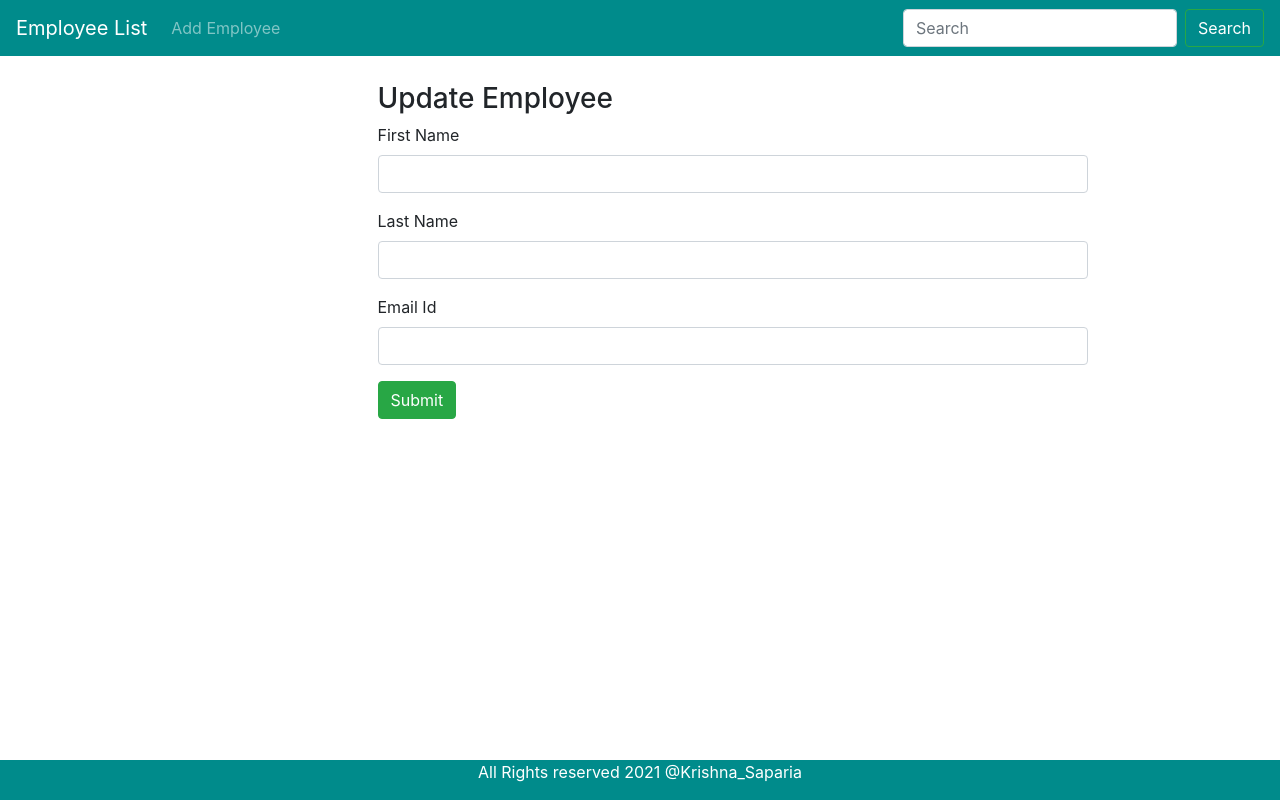
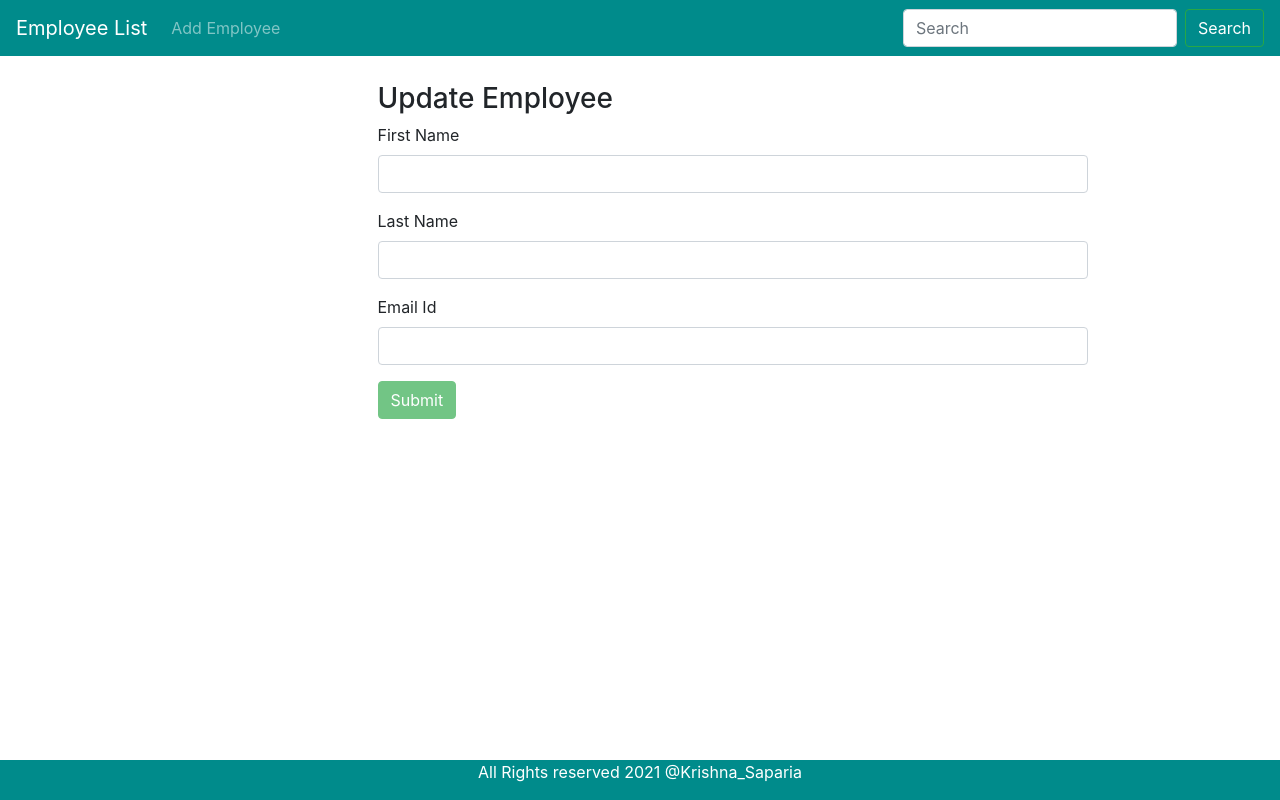
Before and after one commit to krishna-saparia/Employee-List-Frontend, an Angular app: page /update-employee/1 in a window 1280 px wide. Built offline with nearby package versions, Linux system fonts and the light colour scheme; no server answers.

Commit message:
Add validation in update employee.

```diff
--- a/src/app/create-employee/create-employee.component.ts
+++ b/src/app/create-employee/create-employee.component.ts
@@ -16,7 +16,6 @@ export class CreateEmployeeComponent implements OnInit {
     last_name: new FormControl('', Validators.required),
     emailID: new FormControl('', [Validators.required , Validators.email])
   });
-  submit = false;
   constructor(private employeeService: EmployeeService , private router: Router) { }
 
   ngOnInit(): void {
--- a/src/app/update-employee/update-employee.component.html
+++ b/src/app/update-employee/update-employee.component.html
@@ -1,24 +1,38 @@
 <div class="col-md-8 offset-md-3">
   <h3> Update Employee </h3>
-  <form (ngSubmit)="onSubmit()">
+  <form [formGroup]="form" (ngSubmit)="form.valid && onSubmit()">
     <div class="form-group">
       <label>First Name</label>
-      <input type="text" class="form-control" id="first_name"
-             [(ngModel)]="employee.first_name" name="first_name">
+      <input id="first_name" type="text" class="form-control"
+             [(ngModel)]="employee.first_name" formControlName="first_name" name="first_name"
+             [ngClass]="{ 'is-invalid': form.get('first_name').touched && form.get('first_name').invalid }"/>
+      <div class="invalid-feedback">
+        <div>First Name is required.</div>
+      </div>
     </div>
 
     <div class="form-group">
       <label>Last Name</label>
-      <input type="text" class="form-control" id="last_name"
-             [(ngModel)]="employee.last_name" name="last_name">
+      <input type="text" class="form-control" formControlName="last_name" id="last_name"
+             [(ngModel)]="employee.last_name" name="last_name"
+             [ngClass]="{ 'is-invalid': form.get('last_name').touched && form.get('last_name').invalid }"/>
+      <div class="invalid-feedback">
+        <div>Last Name is required.</div>
+      </div>
     </div>
 
     <div class="form-group">
       <label>Email Id</label>
-      <input type="text" class="form-control" id="emailID"
-             [(ngModel)]="employee.emailID" name="emailID">
+      <input type="text" class="form-control" id="emailID" formControlName="emailID"
+             [(ngModel)]="employee.emailID" name="emailID"
+             [ngClass]="{ 'is-invalid': form.get('emailID').touched && form.get('emailID').invalid }"/>
+      <div *ngIf="form.get('emailID').touched && form.get('emailID').invalid" class="invalid-feedback">
+        <div *ngIf="form.get('emailID').errors.required"> Email ID is required.</div>
+        <div *ngIf="form.get('emailID').errors.email">Email must be valid email address.</div>
+      </div>
     </div>
-
-    <button class="btn btn-success" type="submit">Submit</button>
+    <div class="form-group">
+      <button class="btn btn-success" type="submit" [disabled]="!form.valid">Submit</button>
+    </div>
   </form>
 </div>
--- a/src/app/update-employee/update-employee.component.ts
+++ b/src/app/update-employee/update-employee.component.ts
@@ -2,6 +2,7 @@ import { Component, OnInit } from '@angular/core';
 import {EmployeeService} from '../employee.service';
 import {Employee} from '../employee';
 import {ActivatedRoute, Router} from '@angular/router';
+import {FormBuilder, FormControl, FormGroup, Validators} from '@angular/forms';
 
 @Component({
   selector: 'app-update-employee',
@@ -11,6 +12,11 @@ import {ActivatedRoute, Router} from '@angular/router';
 export class UpdateEmployeeComponent implements OnInit {
   id: number;
   employee: Employee = new Employee();
+  form = new FormGroup({
+    first_name: new FormControl('', Validators.required),
+    last_name: new FormControl('', Validators.required),
+    emailID: new FormControl('', [Validators.required , Validators.email])
+  });
   constructor(private employeeService: EmployeeService , private activeRoute: ActivatedRoute , private router: Router) { }
 
   ngOnInit(): void {
@@ -30,5 +36,6 @@ export class UpdateEmployeeComponent implements OnInit {
       this.goToEmployeeList();
     } ,
       error => console.log(error));
+    alert(JSON.stringify(this.form.value));
   }
 }
```
